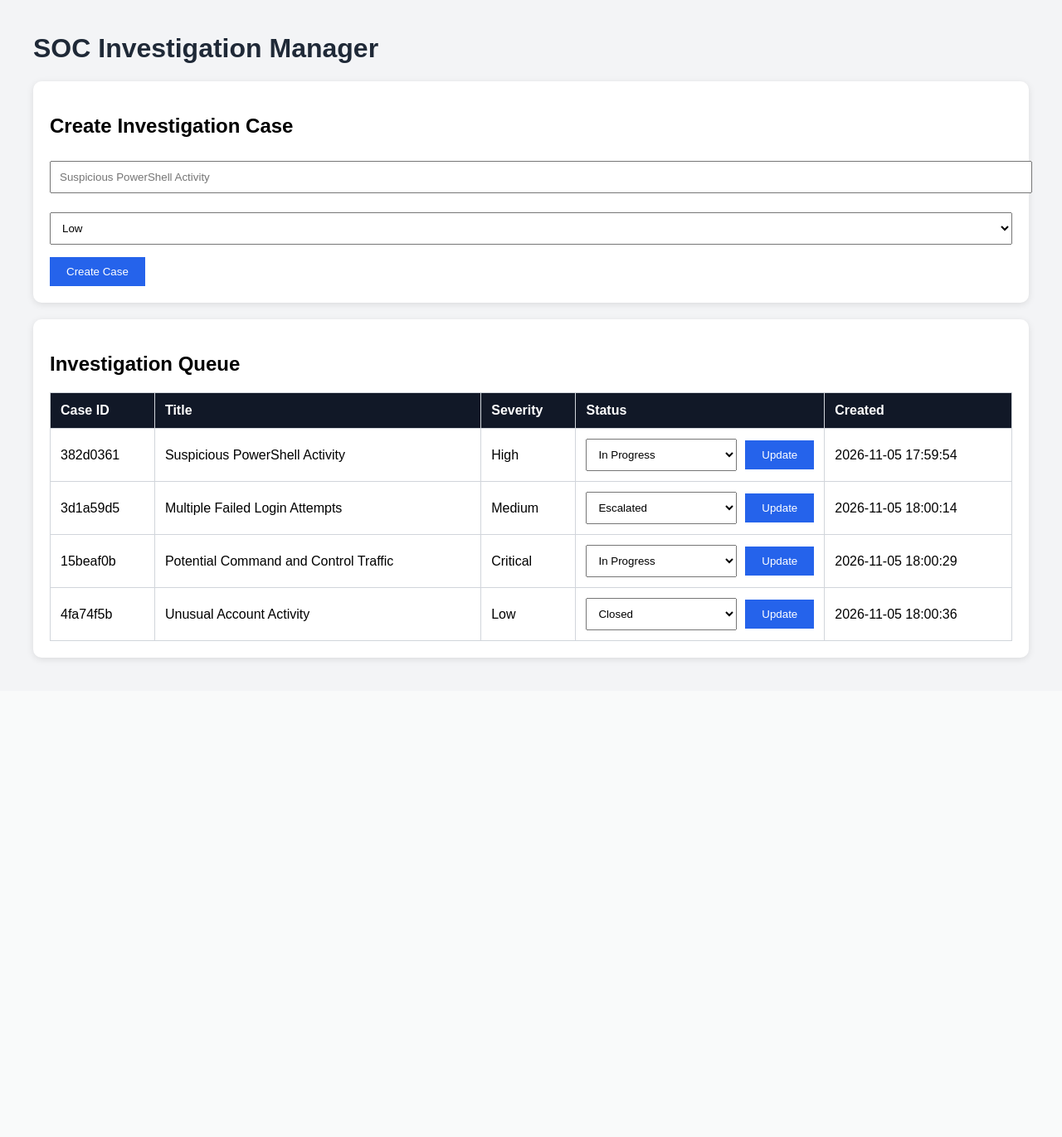
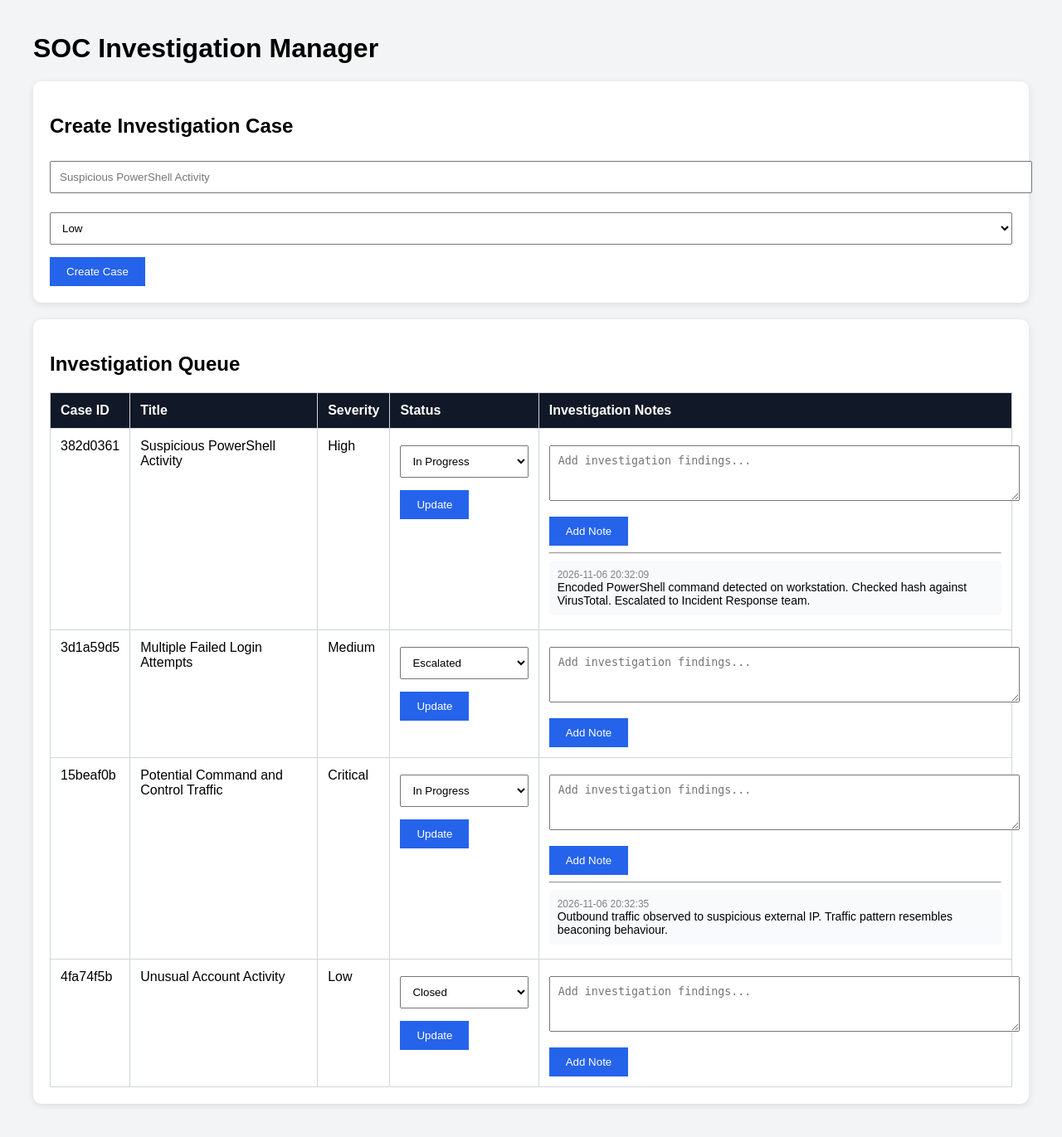
Before and after one commit to Maliyka-L/Investigation_Manager, a Flask app: page / in a window 1280 px wide. Shown: the whole page at 83% size. Before the commit the page ends 798 px from the top, so only its background shows below. Run offline with Flask 3, Linux system fonts and the light colour scheme.

Commit message:
Added investigation notes and analyst documentation

```diff
--- a/app.py
+++ b/app.py
@@ -45,7 +45,8 @@ def create_case():
         "title": request.form["title"],
         "severity": request.form["severity"],
         "status": "Open",
-        "created": datetime.now().strftime("%Y-%m-%d %H:%M:%S")
+        "created": datetime.now().strftime("%Y-%m-%d %H:%M:%S"),
+        "notes": []
     }
 
     cases.append(new_case)
@@ -66,6 +67,34 @@ def update_status():
     for case in cases:
         if case["case_id"] == case_id:
             case["status"] = new_status
+
+    save_cases(cases)
+
+    return redirect("/")
+
+
+@app.route("/add_note", methods=["POST"])
+def add_note():
+
+    case_id = request.form["case_id"]
+    note_text = request.form["note"]
+
+    cases = load_cases()
+
+    for case in cases:
+
+        if case["case_id"] == case_id:
+
+            note = {
+                "timestamp": datetime.now().strftime("%Y-%m-%d %H:%M:%S"),
+                "text": note_text
+            }
+
+            if "notes" not in case:
+                case["notes"] = []
+
+            case["notes"].append(note)
+
             break
 
     save_cases(cases)
--- a/data/investigations.json
+++ b/data/investigations.json
@@ -4,7 +4,13 @@
         "title": "Suspicious PowerShell Activity",
         "severity": "High",
         "status": "In Progress",
-        "created": "2026-11-05 17:59:54"
+        "created": "2026-11-05 17:59:54",
+        "notes": [
+            {
+                "timestamp": "2026-11-06 20:32:09",
+                "text": "Encoded PowerShell command detected on workstation.\r\nChecked hash against VirusTotal.\r\nEscalated to Incident Response team."
+            }
+        ]
     },
     {
         "case_id": "3d1a59d5",
@@ -18,7 +24,13 @@
         "title": " Potential Command and Control Traffic",
         "severity": "Critical",
         "status": "In Progress",
-        "created": "2026-11-05 18:00:29"
+        "created": "2026-11-05 18:00:29",
+        "notes": [
+            {
+                "timestamp": "2026-11-06 20:32:35",
+                "text": "Outbound traffic observed to suspicious external IP.\r\nTraffic pattern resembles beaconing behaviour."
+            }
+        ]
     },
     {
         "case_id": "4fa74f5b",
--- a/templates/index.html
+++ b/templates/index.html
@@ -1,6 +1,5 @@
 <!DOCTYPE html>
 <html lang="en">
-
 <head>
 
 <meta charset="UTF-8">
@@ -15,10 +14,6 @@
     margin:40px;
 }
 
-        h1{
-            color:#1f2937;
-        }
-
 .card{
     background:white;
     padding:20px;
@@ -27,8 +22,26 @@
     box-shadow:0 2px 8px rgba(0,0,0,0.1);
 }
 
+table{
+    width:100%;
+    border-collapse:collapse;
+}
+
+th{
+    background:#111827;
+    color:white;
+}
+
+th, td{
+    border:1px solid #d1d5db;
+    padding:12px;
+    text-align:left;
+    vertical-align:top;
+}
+
 input,
-        select{
+select,
+textarea{
     width:100%;
     padding:10px;
     margin-top:8px;
@@ -47,37 +60,23 @@
     background:#1d4ed8;
 }
 
-        table{
-            width:100%;
-            border-collapse:collapse;
+.note-box{
+    background:#f8fafc;
+    padding:10px;
+    border-radius:5px;
+    margin-top:5px;
+    margin-bottom:5px;
+    font-size:14px;
 }
 
-        th{
-            background:#111827;
-            color:white;
-        }
-
-        th,
-        td{
-            border:1px solid #d1d5db;
-            padding:12px;
-            text-align:left;
-        }
-
-        .status-form{
-            display:flex;
-            gap:10px;
-            align-items:center;
-        }
-
-        .status-form select{
-            margin:0;
+.note-time{
+    color:gray;
+    font-size:12px;
 }
 
 </style>
 
 </head>
-
 <body>
 
 <h1>SOC Investigation Manager</h1>
@@ -120,7 +119,7 @@
     <th>Title</th>
     <th>Severity</th>
     <th>Status</th>
-            <th>Created</th>
+    <th>Investigation Notes</th>
 </tr>
 
 {% for case in cases %}
@@ -135,10 +134,7 @@
 
 <td>
 
-                <form
-                    action="/update_status"
-                    method="POST"
-                    class="status-form">
+<form action="/update_status" method="POST">
 
 <input
     type="hidden"
@@ -177,7 +173,48 @@
 
 </td>
 
-            <td>{{ case.created }}</td>
+<td>
+
+<form action="/add_note" method="POST">
+
+<input
+    type="hidden"
+    name="case_id"
+    value="{{ case.case_id }}">
+
+<textarea
+    name="note"
+    rows="3"
+    placeholder="Add investigation findings..."
+    required></textarea>
+
+<button type="submit">
+Add Note
+</button>
+
+</form>
+
+{% if case.notes %}
+
+<hr>
+
+{% for note in case.notes %}
+
+<div class="note-box">
+
+<div class="note-time">
+{{ note.timestamp }}
+</div>
+
+{{ note.text }}
+
+</div>
+
+{% endfor %}
+
+{% endif %}
+
+</td>
 
 </tr>
 
```
Also changed, not shown: 1 other file. Lines whose indentation alone changed are shown as unchanged.
